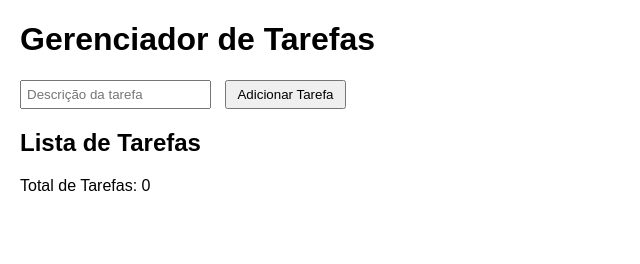
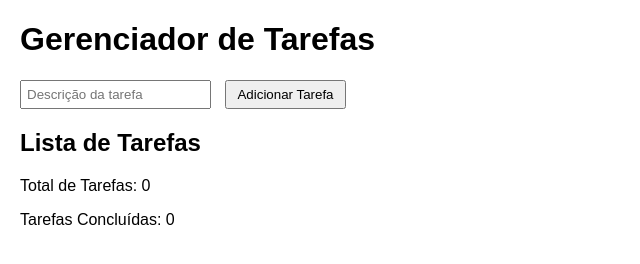
Before and after one commit to Uzzipl/Prova-Frontend, a plain HTML site: page index.html in a window 1280 px wide. Shown: the whole page, without its empty margins (0-640 px from the left). Drawn offline with Linux system fonts and the light colour scheme.

Commit message:
adiciona um contador para tarefas concluidas

```diff
--- a/index.html
+++ b/index.html
@@ -17,5 +17,6 @@
     <h2>Lista de Tarefas</h2>
     <ul id="taskList"></ul>
     <p>Total de Tarefas: <span id="taskCount">0</span></p>
+    <p>Tarefas Concluídas: <span id="completedTaskCount">0</span></p>
 </body>
 </html>
```
